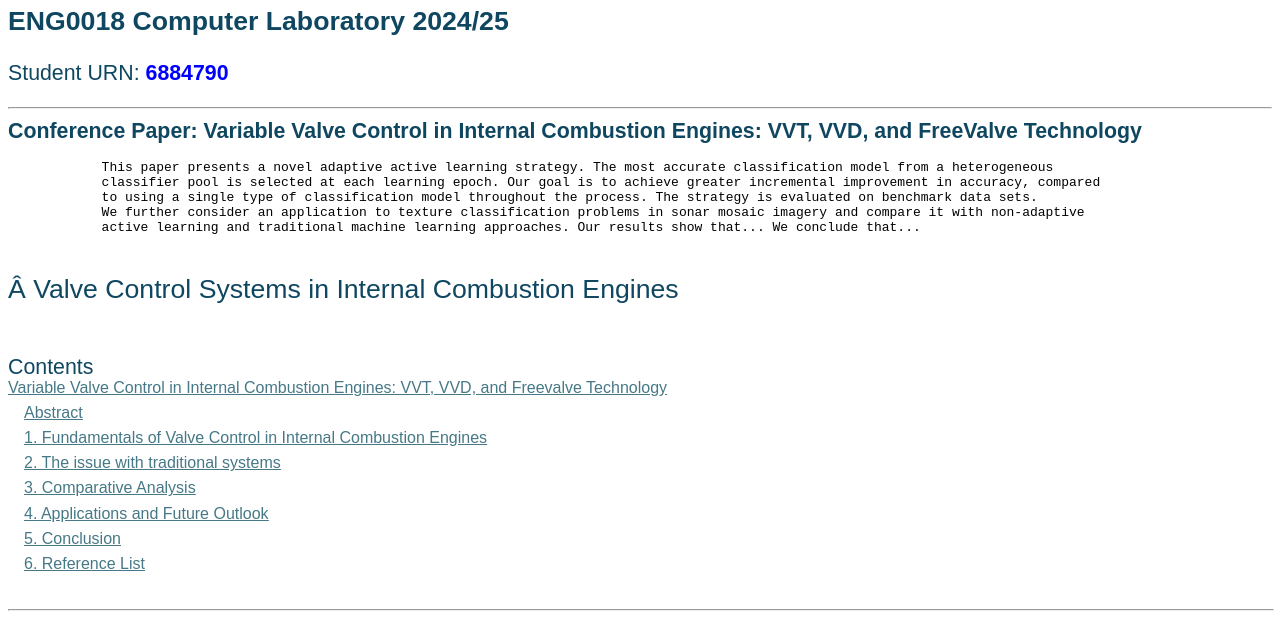
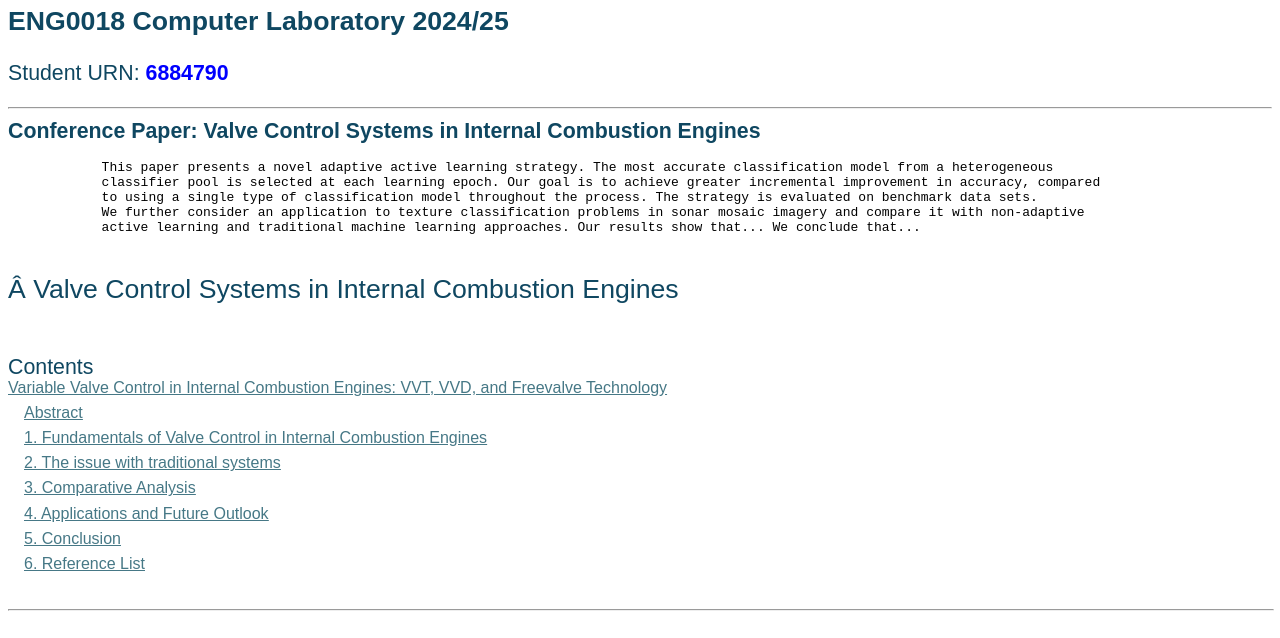
Before and after one commit to bs01444/FY6884790, a plain HTML site: page index.html in a window 1280 px wide. Shown: the part 162-800 px from the top of the page. Drawn offline with Linux system fonts and the light colour scheme; no server answers.

Commit message:
Update index.html
Updated Title

```diff
--- a/index.html
+++ b/index.html
@@ -12,7 +12,7 @@
 <p>Student URN: <span style="color:blue;font-weight:bold">6884790</span>
 </h2>
         <hr>
-          <h2 style=”font-family:calibri:”><b>Conference Paper: Variable Valve Control in Internal Combustion Engines: VVT, VVD, and FreeValve Technology </b></h2>
+          <h2 style=”font-family:calibri:”><b>Conference Paper: Valve Control Systems in Internal Combustion Engines </b></h2>
         </hr>
         <link rel="stylesheet" type="text/css" href="mystyle.css">
     </head>
```
